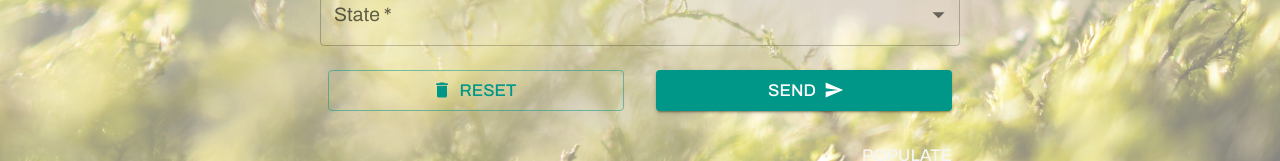
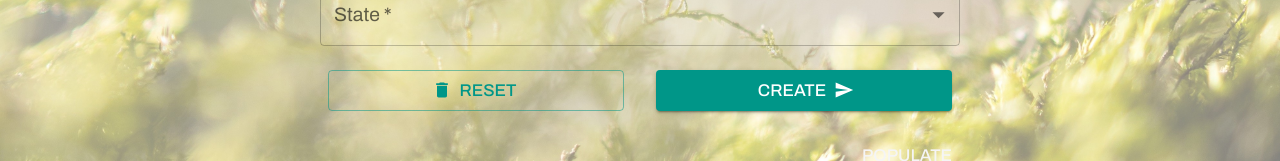
Before and after one commit to Frederic-K/HRnet, a React (Create React App) app: page /creation-employee in a window 1280 px wide. Shown: the part 735-896 px from the top of the page. Built offline with nearby package versions, Linux system fonts and the light colour scheme; sample sign-in values are in the browser's storage.

Commit message:
Update create button title

```diff
--- a/src/pages/CreateEmployee/CreateEmployee.jsx
+++ b/src/pages/CreateEmployee/CreateEmployee.jsx
@@ -407,7 +407,7 @@ export default function CreateEmployee() {
                       handleSubmit(e)
                     }}
                   >
-                    Send
+                    Create
                   </Button>
                 </Grid>
               </Stack>
```
